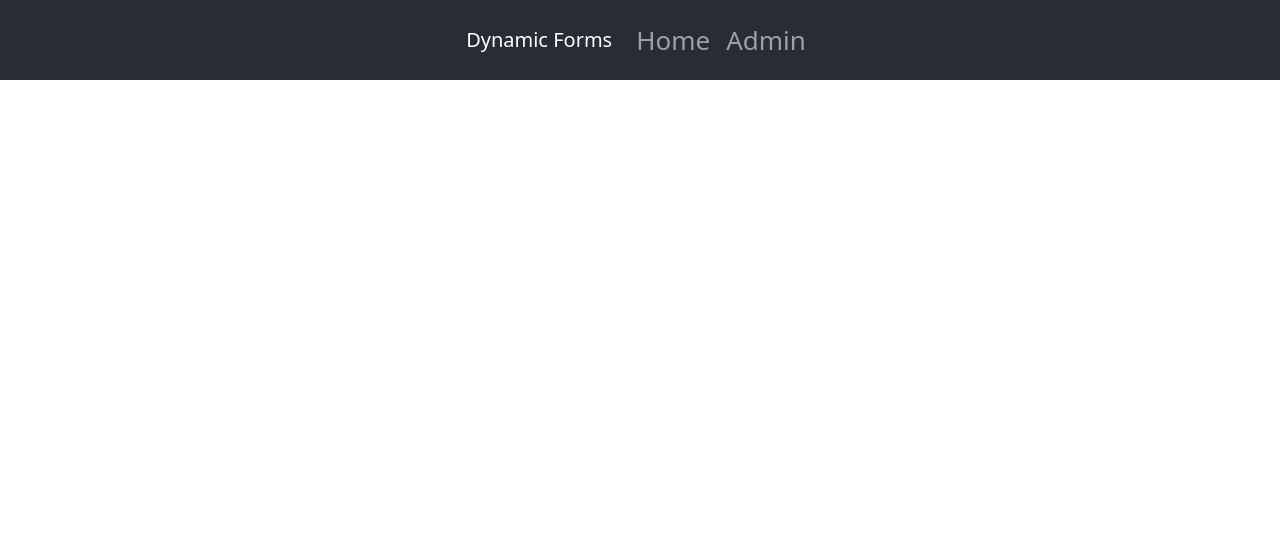
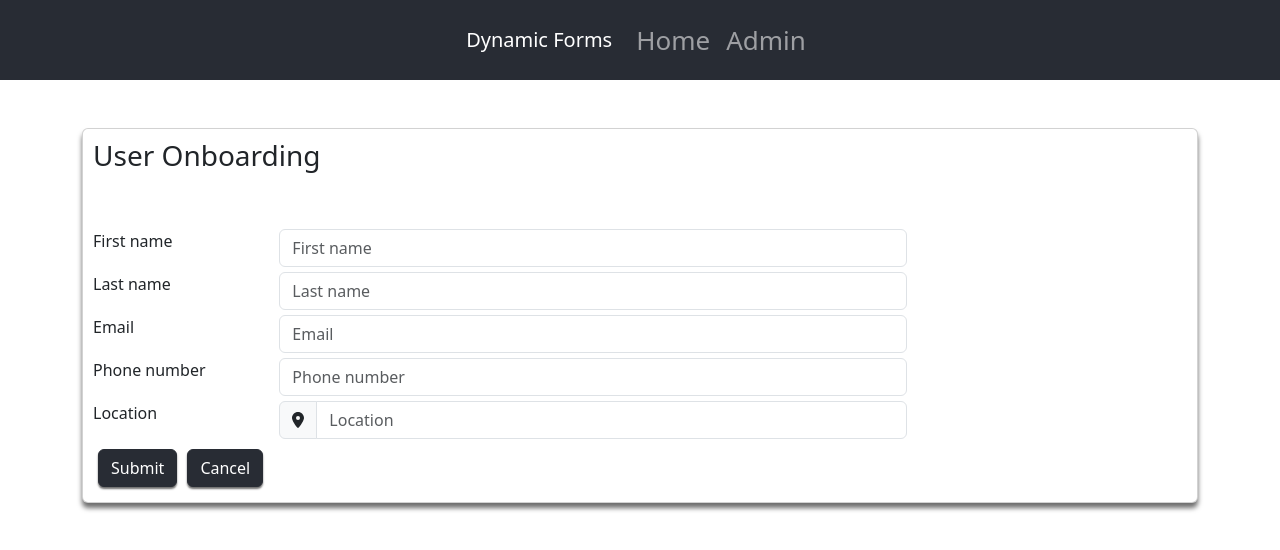
Before and after one commit to BharathReddyA/dynamic-forms, a React (Create React App) app: page /add-user in a window 1280 px wide. Shown: the top 550 px of the page. Built offline with nearby package versions, Linux system fonts and the light colour scheme.

Commit message:
added screens in dashboard

```diff
--- a/package.json
+++ b/package.json
@@ -17,7 +17,7 @@
     "react-bootstrap": "^2.10.2",
     "react-dom": "^18.3.1",
     "react-fontawesome": "^1.7.1",
-    "react-router-dom": "^6.24.0",
+    "react-router-dom": "^6.24.1",
     "react-scripts": "5.0.1",
     "web-vitals": "^2.1.4"
   },
--- a/src/App.js
+++ b/src/App.js
@@ -4,7 +4,11 @@ import "bootstrap/dist/css/bootstrap.min.css";
 import { Container, Navbar, Nav } from "react-bootstrap";
 import { BrowserRouter as Router, Route, Routes, Link } from "react-router-dom";
 import Home from "./Screens/home";
-import Admin from "./Screens/AdminDashboard"; // Assuming you have an Admin component
+import Admin from "./Screens/AdminDashboard";
+import AddUser from "./Components/AddUser";
+import AddForms from "./Components/AddForms";
+import ViewForms from "./Components/ViewForms";
+import ViewUserFilledForms from "./Components/ViewUserFilledForms";
 
 function App() {
   return (
@@ -32,6 +36,13 @@ function App() {
           <Routes>
             <Route path="/" element={<Home />} />
             <Route path="/admin" element={<Admin />} />
+            <Route path="/add-user" element={<AddUser />} />
+            <Route path="/add-forms" element={<AddForms />} />
+            <Route path="/view-forms" element={<ViewForms />} />
+            <Route
+              path="/view-user-filled-forms"
+              element={<ViewUserFilledForms />}
+            />
           </Routes>
         </div>
       </div>
--- /dev/null
+++ b/src/Components/AddForms.js
@@ -0,0 +1,9 @@
+import React from 'react';
+
+export default function AddUser(){
+  return(
+    <div>
+      <p>This is to add users</p>
+    </div>
+  )
+}
--- /dev/null
+++ b/src/Components/AddUser.js
@@ -0,0 +1,160 @@
+import React, { useState } from "react";
+import "../App.css";
+import { Card, Button, Row, Col, InputGroup, FormControl, Container } from "react-bootstrap";
+import { FontAwesomeIcon } from "@fortawesome/react-fontawesome";
+import { faLocationDot } from "@fortawesome/free-solid-svg-icons";
+import Field from "./Field"; // Ensure the correct import path
+
+export default function AddUser() {
+  const [formData, setFormData] = useState({
+    first_name: "",
+    last_name: "",
+    email: "",
+    phone_number: "",
+    location: "",
+  });
+
+  const [errors, setErrors] = useState({});
+
+  const handleChange = (e) => {
+    const { name, value } = e.target;
+    setFormData((prevFormData) => ({
+      ...prevFormData,
+      [name]: value,
+    }));
+  };
+
+  const validate = () => {
+    const newErrors = {};
+    if (!formData.first_name) newErrors.first_name = "First name is required";
+    if (!formData.last_name) newErrors.last_name = "Last name is required";
+    if (!formData.email) {
+      newErrors.email = "Email is required";
+    } else if (!/\S+@\S+\.\S+/.test(formData.email)) {
+      newErrors.email = "Email address is invalid";
+    }
+    if (!formData.phone_number) {
+      newErrors.phone_number = "Phone number is required";
+    } else if (!/^\+?[1-9]\d{9}$/.test(formData.phone_number)) {
+      newErrors.phone_number = "Phone number is invalid";
+    }
+    if (!formData.location) newErrors.location = "Location is required";
+    return newErrors;
+  };
+
+  const handleSubmit = (e) => {
+    e.preventDefault();
+    const validationErrors = validate();
+    if (Object.keys(validationErrors).length > 0) {
+      setErrors(validationErrors);
+    } else {
+      fetch("http://127.0.0.1:8000/submit_form", {
+        method: "POST",
+        headers: {
+          "Content-Type": "application/json",
+        },
+        body: JSON.stringify(formData),
+      })
+        .then((response) => response.json())
+        .then((data) => {
+          console.log("Success:", data);
+          setFormData({
+            first_name: "",
+            last_name: "",
+            email: "",
+            phone_number: "",
+            location: "",
+          });
+          setErrors({});
+        })
+        .catch((error) => {
+          console.error("Error:", error);
+        });
+    }
+  };
+
+  const handleCancel = () => {
+    setFormData({
+      first_name: "",
+      last_name: "",
+      email: "",
+      phone_number: "",
+      location: "",
+    });
+    setErrors({});
+  };
+
+  return (
+    <Container className="pt-5">
+      <Card className="CustomCard">
+        <h3 className="pb-5">User Onboarding</h3>
+        <form onSubmit={handleSubmit}>
+          <Field
+            FieldName="First name"
+            FieldType="text"
+            name="first_name"
+            value={formData.first_name}
+            onChange={handleChange}
+            error={errors.first_name}
+          />
+          <Field
+            FieldName="Last name"
+            FieldType="text"
+            name="last_name"
+            value={formData.last_name}
+            onChange={handleChange}
+            error={errors.last_name}
+          />
+          <Field
+            FieldName="Email"
+            FieldType="email"
+            name="email"
+            value={formData.email}
+            onChange={handleChange}
+            error={errors.email}
+          />
+          <Field
+            FieldName="Phone number"
+            FieldType="tel"
+            name="phone_number"
+            value={formData.phone_number}
+            onChange={handleChange}
+            error={errors.phone_number}
+          />
+          <Row className="MX5">
+            <Col lg={2}>
+              <label>Location</label>
+            </Col>
+            <Col lg={7}>
+              <InputGroup>
+                <InputGroup.Text>
+                  <FontAwesomeIcon icon={faLocationDot} />
+                </InputGroup.Text>
+                <FormControl
+                  type="text"
+                  placeholder="Location"
+                  aria-label="Location"
+                  className="form-control"
+                  name="location"
+                  value={formData.location}
+                  onChange={handleChange}
+                />
+              </InputGroup>
+              {errors.location && <p className="text-danger">{errors.location}</p>}
+            </Col>
+          </Row>
+          <Row>
+            <Col className="ButtonSection">
+              <Button className="CustomButton M5" type="submit">
+                Submit
+              </Button>
+              <Button className="CustomButton M5" type="button" onClick={handleCancel}>
+                Cancel
+              </Button>
+            </Col>
+          </Row>
+        </form>
+      </Card>
+    </Container>
+  );
+}
--- /dev/null
+++ b/src/Components/ViewForms.js
@@ -0,0 +1,9 @@
+import React from 'react';
+
+export default function AddUser(){
+  return(
+    <div>
+      <p>This is to add users</p>
+    </div>
+  )
+}
--- /dev/null
+++ b/src/Components/ViewUserFilledForms.js
@@ -0,0 +1,9 @@
+import React from 'react';
+
+export default function AddUser(){
+  return(
+    <div>
+      <p>This is to add users</p>
+    </div>
+  )
+}
--- a/src/Screens/AdminDashboard.js
+++ b/src/Screens/AdminDashboard.js
@@ -1,30 +1,49 @@
 import React from "react";
+import { useNavigate } from "react-router-dom";
 import "../Assets/AdminDashboard.css";
 import { Col, Container, Row, Button } from "react-bootstrap";
 import "../App.css";
 
 export default function AdminDashboard() {
+  const navigate = useNavigate();
+
+  const navigateToAddUser = () => {
+    navigate("/add-user");
+  };
+
+  const navigateToAddForms = () => {
+    navigate("/add-forms");
+  };
+
+  const navigateToViewForms = () => {
+    navigate("/view-forms");
+  };
+
+  const navigateToViewUserFilledForms = () => {
+    navigate("/view-user-filled-forms");
+  };
+
   return (
     <div>
       <Container fluid>
         <Row className="p-3 headerAdmin">
           <Col lg={1} className="text-center">
-            <Button className="CustomButton M5" type="button">
+            <Button className="CustomButton M5" type="button" onClick={navigateToAddUser}>
               Add Users
             </Button>
           </Col>
           <Col lg={1} className="text-center">
-            <Button className="CustomButton M5" type="button">
+            <Button className="CustomButton M5" type="button" onClick={navigateToAddForms}>
               Add Forms
             </Button>
           </Col>
           <Col lg={1} className="text-center">
-            <Button className="CustomButton M5" type="button">
+            <Button className="CustomButton M5" type="button" onClick={navigateToViewForms}>
               View Forms
             </Button>
           </Col>
           <Col lg={3}>
-            <Button className="CustomButton M5" type="button">
+            <Button className="CustomButton M5" type="button" onClick={navigateToViewUserFilledForms}>
               View User Filled Forms
             </Button>
           </Col>
```
Also changed, not shown: src/Screens/CompanyRegistration.js (added, +9 -0 lines), 1 other file (tests, documents, lock files or other folders).
